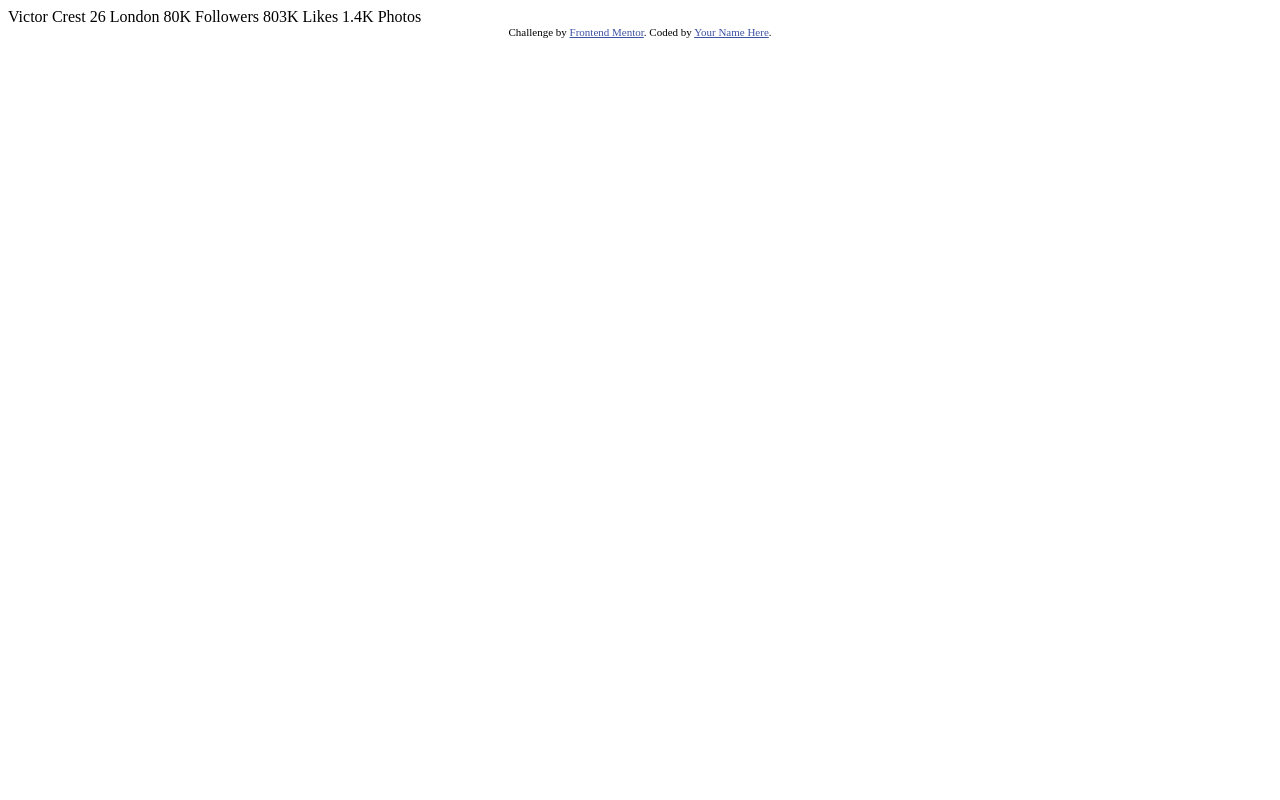
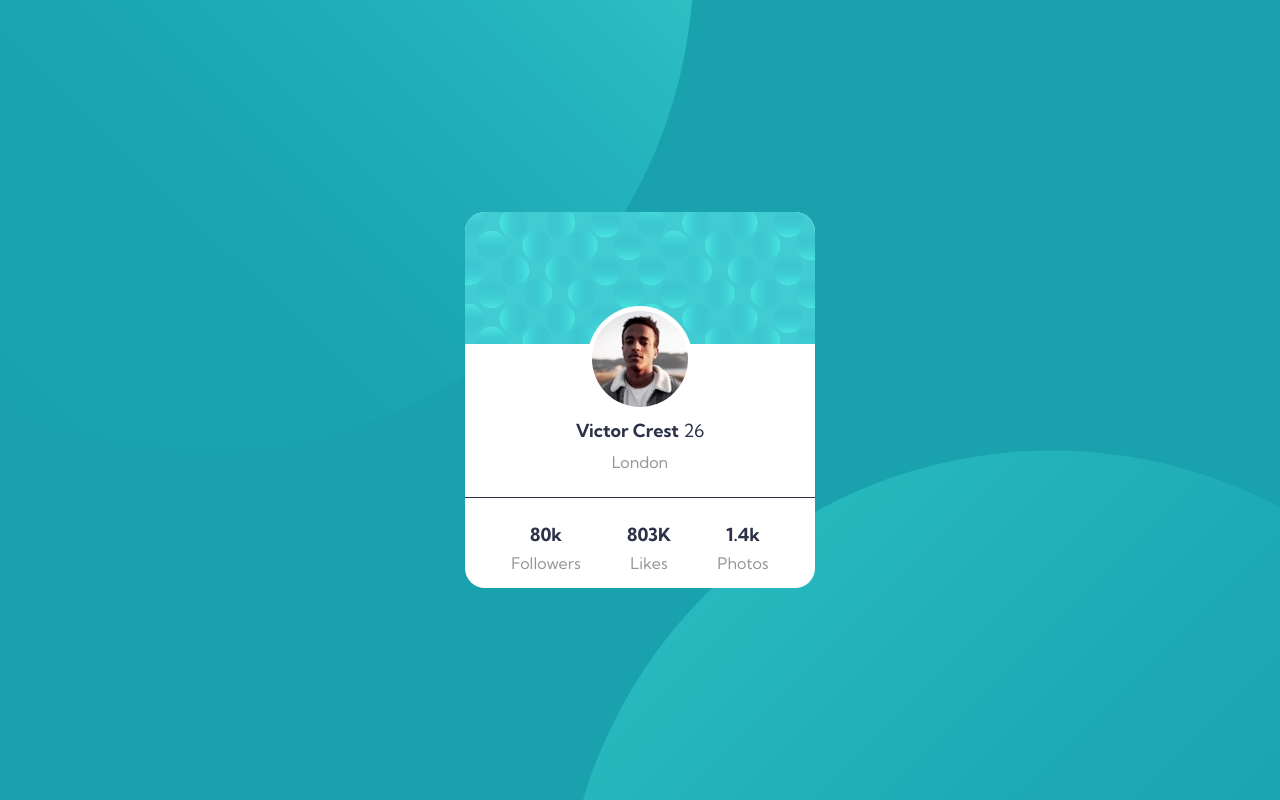
Before and after one commit to Meetkamal256/Profile-card-component-frontend-mentor-challenge, a plain HTML site: page index.html in a window 1280 px wide. Drawn offline with Linux system fonts and the light colour scheme.

Commit message:
page layout and styling done

```diff
--- a/index.html
+++ b/index.html
@@ -1,35 +1,51 @@
 <!DOCTYPE html>
 <html lang="en">
-<head>
-  <meta charset="UTF-8">
-  <meta name="viewport" content="width=device-width, initial-scale=1.0"> <!-- displays site properly based on user's device -->
+  <head>
+    <meta charset="UTF-8" />
+    <meta name="viewport" content="width=device-width, initial-scale=1.0" />
+    <!-- displays site properly based on user's device -->
+    <link
+      rel="icon"
+      type="image/png"
+      sizes="32x32"
+      href="./images/favicon-32x32.png"
+    />
+    <title>Frontend Mentor | Profile card component</title>
+    <link rel="stylesheet" href="styles.css" />
+  </head>
+  <body>
+    <section id="container">
+      <div class="top-bg"></div>
+      <div class="bottom-bg"></div>
+      <div id="card">
+        <div class="bg-img"></div>
+        <div id="profile-info">
+          <section class="profile-info">
+            <div class="profile">
+              <div class="pic">
+                <img src="images/image-victor.jpg" alt="victor">
+              </div>
+              <p class="name"><span>Victor Crest</span> 26</p>
+              <p class="location">London</p>
+            </div>
+            <div id="stats">
+              <div class="followers">
+                <p class="number">80k</p>
+                <p>Followers</p>
+              </div>
+              <div class="likes">
+                <p class="number">803K</p>
+                <p>Likes</p>
+              </div>
+              <div class="photos">
+                <p class="number">1.4k</p>
+                <p>Photos</p>
+              </div>
+            </div>
+          </section>
+        </div>
+      </div>
+    </section>
 
-  <link rel="icon" type="image/png" sizes="32x32" href="./images/favicon-32x32.png">
-
-  <title>Frontend Mentor | Profile card component</title>
-
-  <!-- Feel free to remove these styles or customise in your own stylesheet 👍 -->
-  <style>
-    .attribution { font-size: 11px; text-align: center; }
-    .attribution a { color: hsl(228, 45%, 44%); }
-  </style>
-</head>
-<body>
-  Victor Crest
-  26
-  London
-
-  80K
-  Followers
-
-  803K
-  Likes
-
-  1.4K
-  Photos
-  <div class="attribution">
-    Challenge by <a href="https://www.frontendmentor.io?ref=challenge" target="_blank">Frontend Mentor</a>.
-    Coded by <a href="#">Your Name Here</a>.
-  </div>
-</body>
+  </body>
 </html>
--- /dev/null
+++ b/styles.css
@@ -0,0 +1,131 @@
+@import url('https://fonts.googleapis.com/css2?family=Kumbh+Sans:wght@400;700&display=swap');
+
+*{
+    margin: 0;
+    padding: 0;
+    box-sizing: border-box;
+    font-family: 'Kumbh Sans', sans-serif;
+    font-weight: 400;
+    box-sizing: border-box;
+}
+
+:root{
+    --dark-cyan: hsl(185, 75%, 39%);
+    --very-dark-blue: hsl(229, 23%, 23%);
+    --dark-grayish-blue:  hsl(227, 10%, 46%);
+    --dark-gray:  hsl(0, 0%, 59%);
+}
+
+#container{
+    height: 100vh;
+    background-color: var(--dark-cyan);
+    color: var(--very-dark-blue);
+    display: flex;
+    align-items: center;
+    justify-content: center;
+    overflow: hidden;
+    position: relative;
+}
+
+.top-bg{
+    position: absolute;
+    background: url(images/bg-pattern-top.svg);
+    background-size: contain;
+    background-repeat: no-repeat;
+    height: 978px;
+    width: 978px;
+    top: -528px;
+    left: -284px;
+}
+
+.bottom-bg{
+    position: absolute;
+    background: url(images/bg-pattern-bottom.svg);
+    background-size: contain;
+    background-repeat: no-repeat;
+    height: 978px;
+    width: 978px;
+    bottom: -628px;
+    right: -260px
+}
+
+#card{
+    background-color: #fff;
+    height: 376px;
+    width:  350px;
+    border-radius: 20px;
+    z-index: 2;
+    position: relative;
+
+
+}
+
+#card .bg-img{
+    background: url(images/bg-pattern-card.svg);
+    height: 35%;
+    border-radius: 20px 20px 0px 0px;
+    z-index: 3;
+}
+
+.profile .pic{
+    position: absolute;
+    left: 50%;
+    transform: translate(-50%);
+    top: 94px;
+    padding: 5px;
+    border-radius: 50%;
+    background-color: #fff;
+}
+
+.profile .pic img{
+    border-radius: 50%;
+}
+
+.profile-info{
+    display: flex;
+    align-items: center;
+    justify-content: center;
+    flex-direction: column;
+    margin-top: 75px;
+}
+
+.profile{
+    width: 100%;
+    border-bottom: 1px solid;
+    text-align: center;
+    padding-bottom: 25px;
+}
+
+.profile .name{
+    font-size: 18px;
+    margin-bottom: 10px
+}
+
+.profile .name span{
+    font-weight: 700;
+    color: var(--very-dark-blue);
+}
+
+.profile .location{
+    color: var(--dark-gray)
+}
+
+#stats{
+    display: flex;
+    align-items: center;
+    justify-content: space-evenly;
+    width: 100%;
+    padding-top: 25px;
+    text-align: center;
+}
+
+#stats .number{
+    font-size: 18px;
+    font-weight: 700;
+    margin-bottom: 7px;
+    color: var(--very-dark-blue)
+}
+
+#stats p{
+    color: var(--dark-gray);
+}
```
